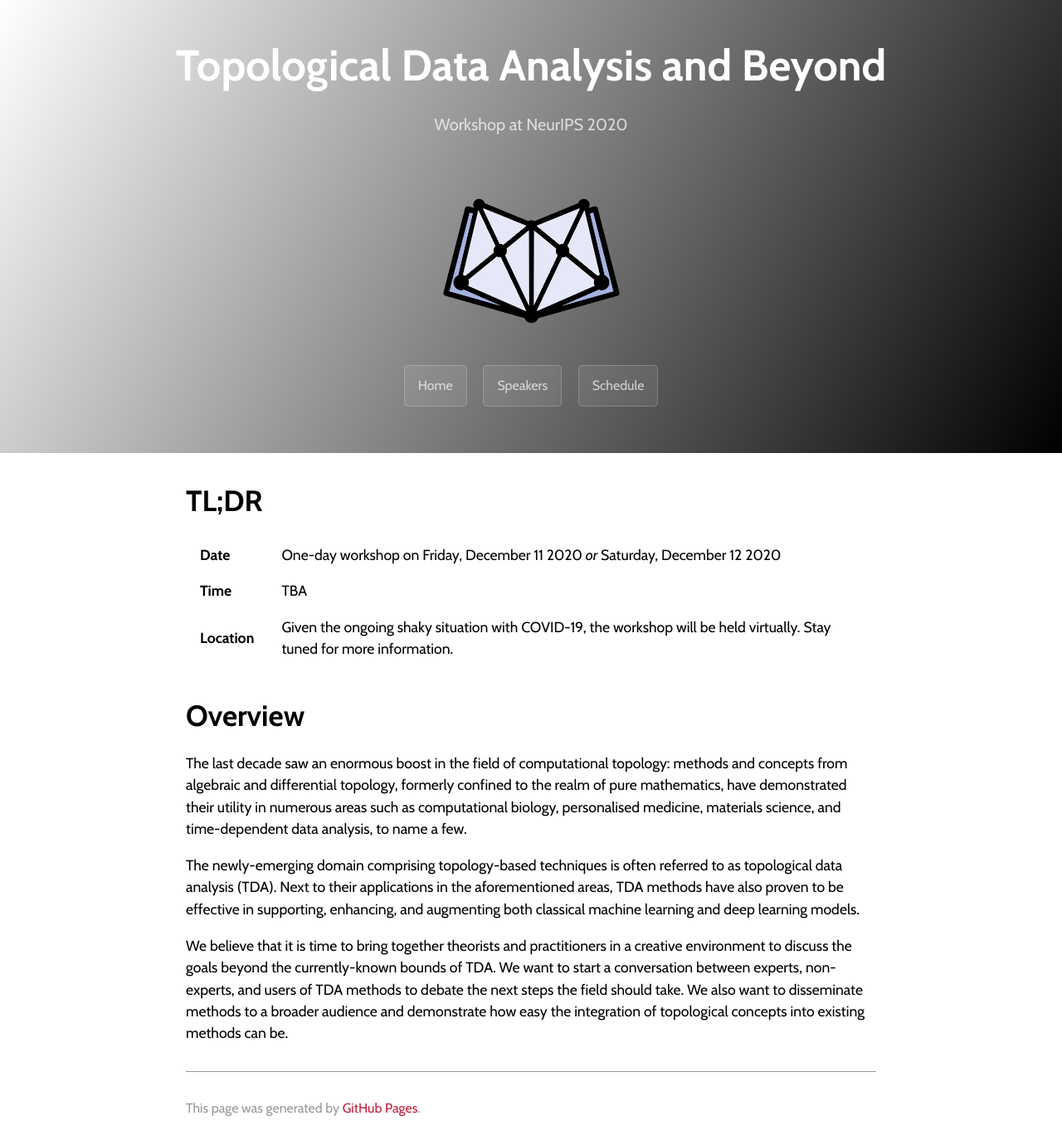
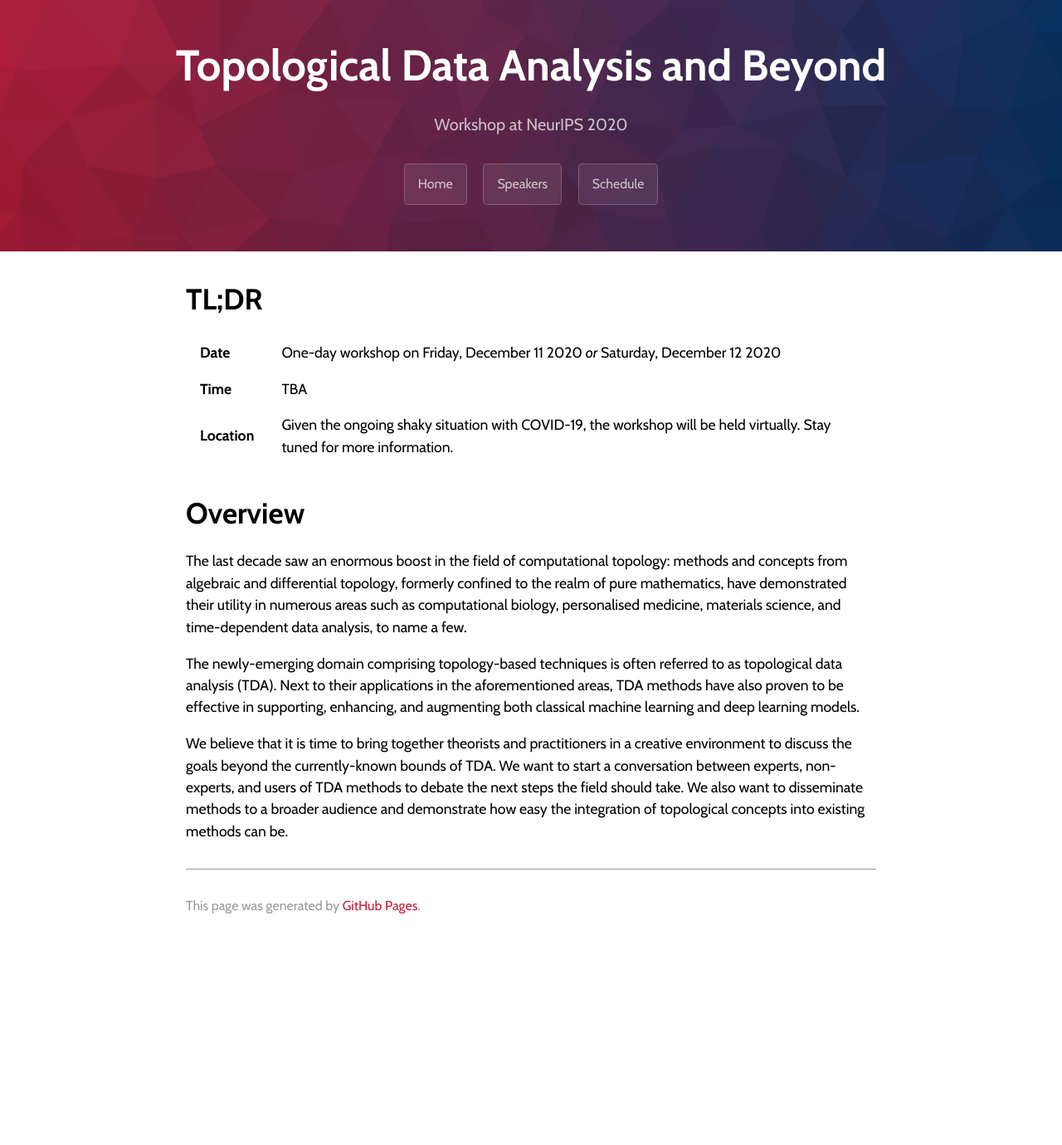
Before and after one commit to tda-in-ml/tda-in-ml.github.io, a Jekyll site: the page built from index.md, in a window 1280 px wide. Shown: the whole page at 83% size. Built offline with Jekyll 4.4.1, drawn with Linux system fonts in a browser that asks for light colours; our own code applies the rules of GitHub Pages for plain Markdown files; after the commit the page ends 1136 px from its top, so only the background shows below that.

Commit message:
Added banner; made logo inclusion optional for the time being

```diff
--- a/_config.yml
+++ b/_config.yml
@@ -1,6 +1,5 @@
 title:       Topological Data Analysis and Beyond
 description: Workshop at NeurIPS 2020
-logo:        /assets/images/logo.png
 
 navigation:
   Home: "/"
--- a/_layouts/default.html
+++ b/_layouts/default.html
@@ -25,14 +25,13 @@
     <header class="page-header" role="banner">
       <h1 class="project-name">{{ site.title | default: page.title }}</h1>
       <h2 class="project-tagline">{{ page.description | default: site.description }}</h2>
+      {% if site.logo %}
       <div class="logo-container">
         <img src="{{ page.image | default: site.logo }}" alt="{{ page.title | default: site.title }}" class="project-name" />
       </div>
-      {% if site.github.is_project_page %}
-        <a href="{{ site.github.repository_url }}" class="btn">View on GitHub</a>
       {% endif %}
       {% for item in site.navigation %}
-        <a href="{{ item[1] }}" class="btn">{{ item[0] }}</a>
+      <a href="{{ item[1] }}" class="btn">{{ item[0] }}</a>
       {% endfor %}
     </header>
 
--- a/assets/css/style.scss
+++ b/assets/css/style.scss
@@ -35,3 +35,25 @@ $hr-border-color: #999 !default;
     color: $section-headings-color;
   }
 }
+
+.page-header {
+  color: $header-heading-color;
+  text-align: center;
+  background-color: $header-bg-color;
+  background-image: url('/assets/images/banner.png');
+  background-repeat: no-repeat;
+  background-size: cover;
+  background-position: center;
+
+  @include large {
+    padding: 2.5rem 6rem;
+  }
+
+  @include medium {
+    padding: 2.5rem 4rem;
+  }
+
+  @include small {
+    padding: 2rem 1rem;
+  }
+}
```
Also changed, not shown: assets/images/banner.png (added), assets/images/logo.png (deleted).
